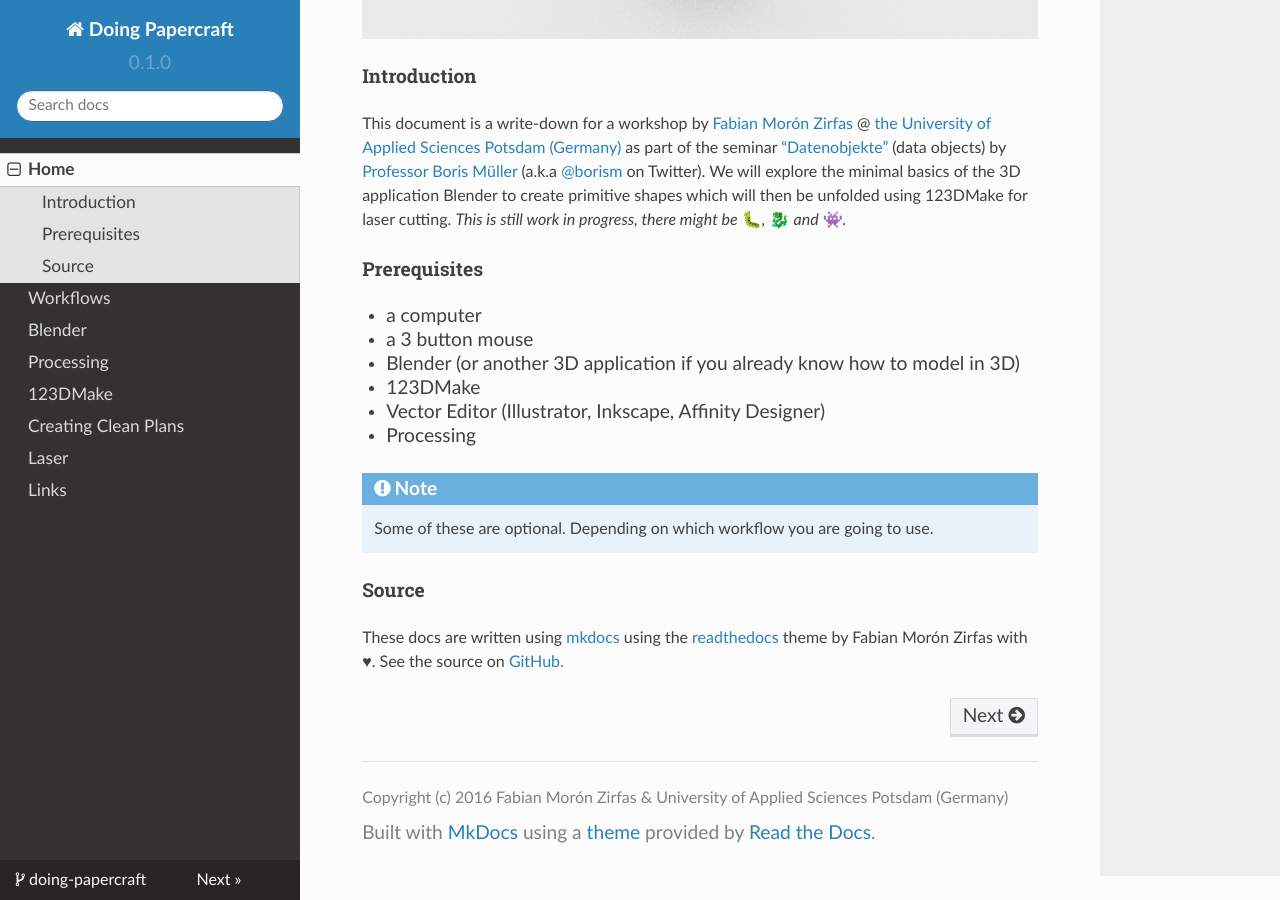
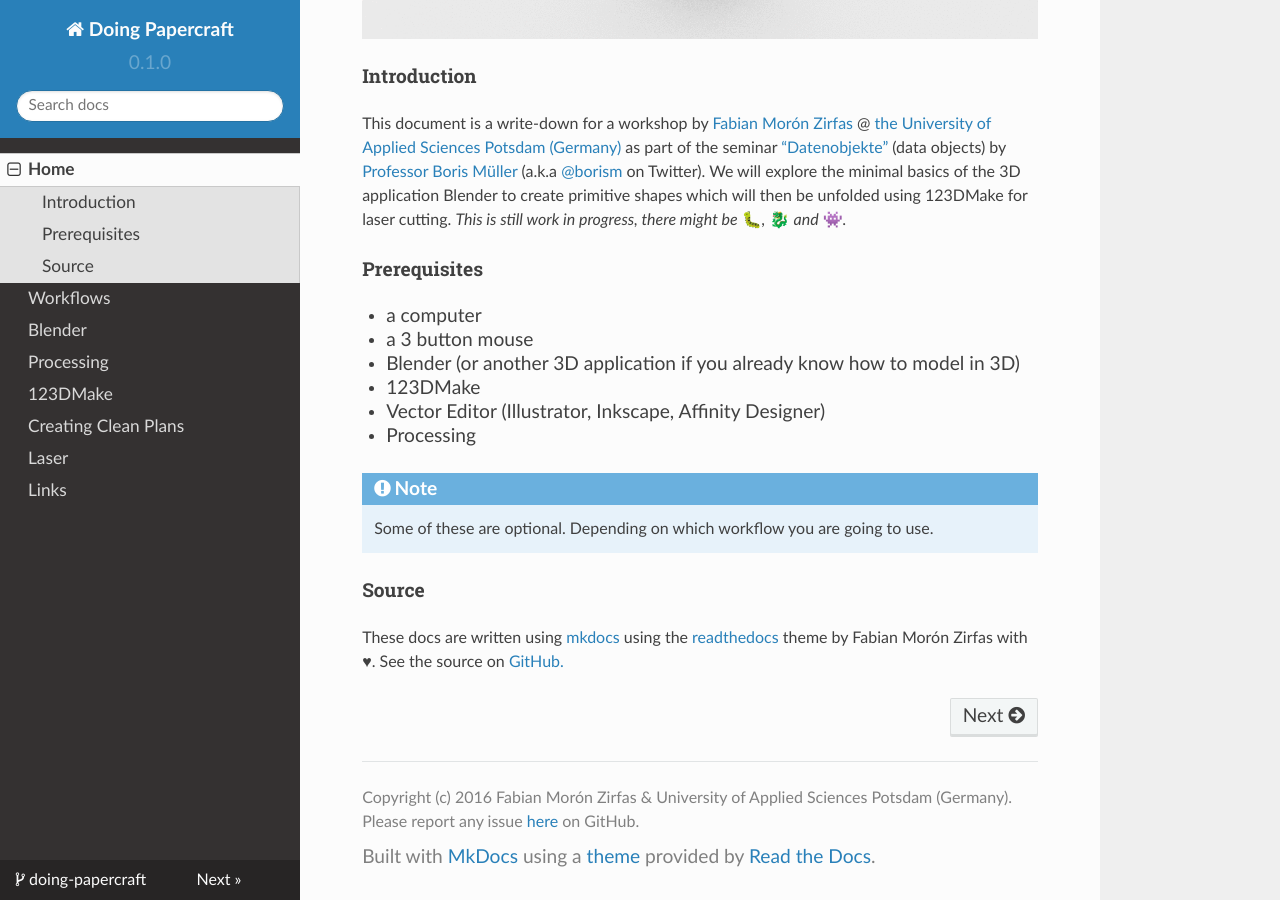
Before and after one commit to ff6347/doing-papercraft, an MkDocs documentation site: the page built from docs/index.md, in a window 1280 px wide and 900 px high, scrolled down 501 px. Built offline with MkDocs 1.6.1, drawn with Linux system fonts in a browser that asks for light colours; nearby versions of some CDN libraries; old or Windows-style settings are respelled for this version of MkDocs.

Commit message:
link in footer

```diff
--- a/mkdocs.yml
+++ b/mkdocs.yml
@@ -1,6 +1,6 @@
 site_name: Doing Papercraft
 # Copyright
-copyright: Copyright (c) 2016 Fabian Morón Zirfas & University of Applied Sciences Potsdam (Germany)
+copyright: Copyright (c) 2016 Fabian Morón Zirfas & University of Applied Sciences Potsdam (Germany). Please report any issue <a href="https://github.com/FH-Potsdam/doing-papercraft/issues">here</a> on GitHub.
 site_author: Fabian 'fabiantheblind' Morón Zirfas
 repo_url: https://github.com/FH-Potsdam/doing-papercraft
 site_url: http://fh-potsdam.github.io/doing-papercraft/
```
